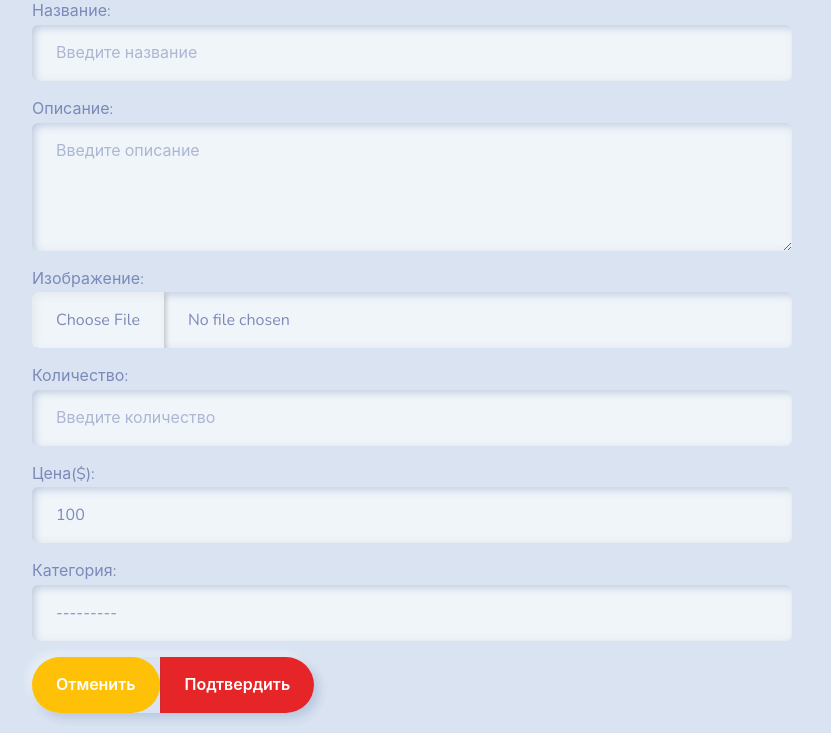
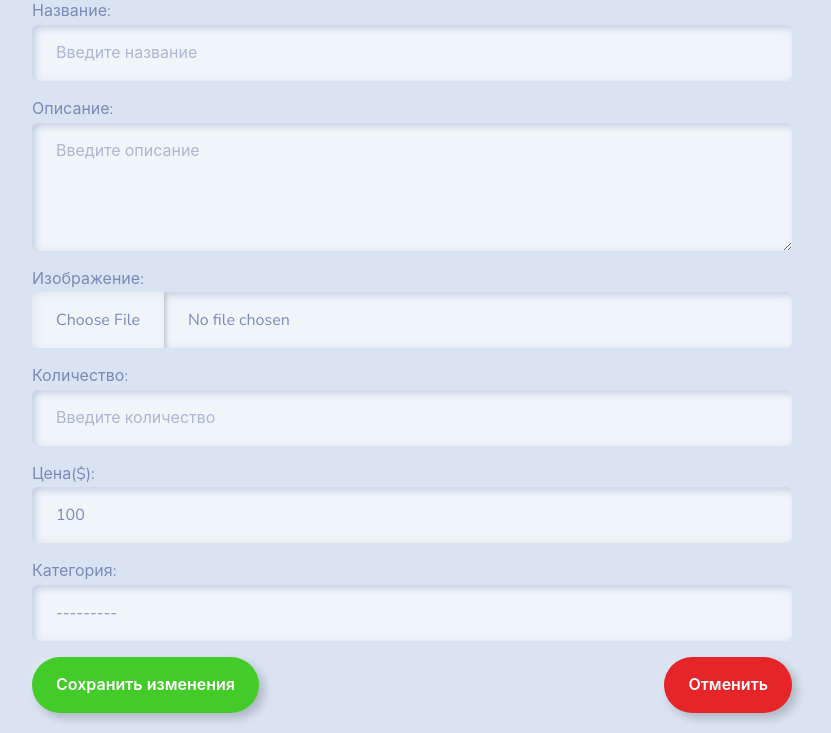
Before and after one commit to Abdullo2008/E-commerce-Site, a Django app: template templates/product/update_product.html in a window 1280 px wide. Shown: the part 183-916 px from the top of the page, without its empty margins (228-1059 px from the left). Run offline with Django 5.2, Linux system fonts and the light colour scheme; the template is opened without the code that fills it: values that come from a table or form of the project are taken from there, others are empty; parts of the project's set-up code (start-up, migrations or seed data) failed here and were passed over; some libraries are stand-ins or nearby versions.

Commit message:
Update update_product.html

```diff
--- a/templates/product/update_product.html
+++ b/templates/product/update_product.html
@@ -20,11 +20,9 @@
     <h2>Обновить продукт</h2>
     <form method="post">{% csrf_token %}
         {{ form.as_p }}
-        <div class="btn-group" role="group" aria-label="Basic example">
-            <a href="{% url 'retrieve_product' %}">
-                <button type="button" class="btn btn-outline-warning">Отменить</button>
-            </a>
-            <button type="submit" class="btn btn-outline-danger">Подтвердить</button>
+        <div class="d-flex justify-content-between">
+            <button type="submit" class="btn btn-outline-success">Сохранить изменения</button>
+            <a href="{% url 'retrieve_product' %}" class="btn btn-outline-danger">Отменить</a>
         </div>
     </form>
 </div>
```
